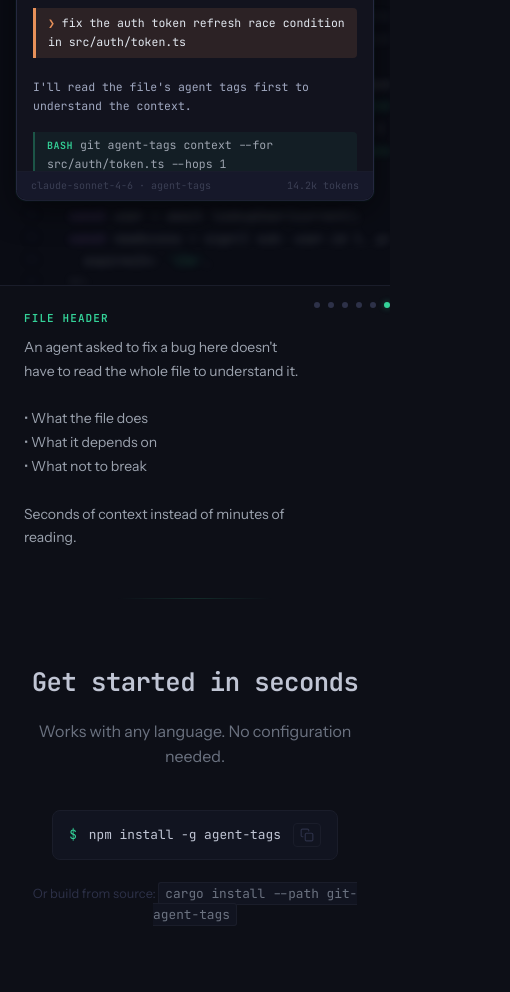
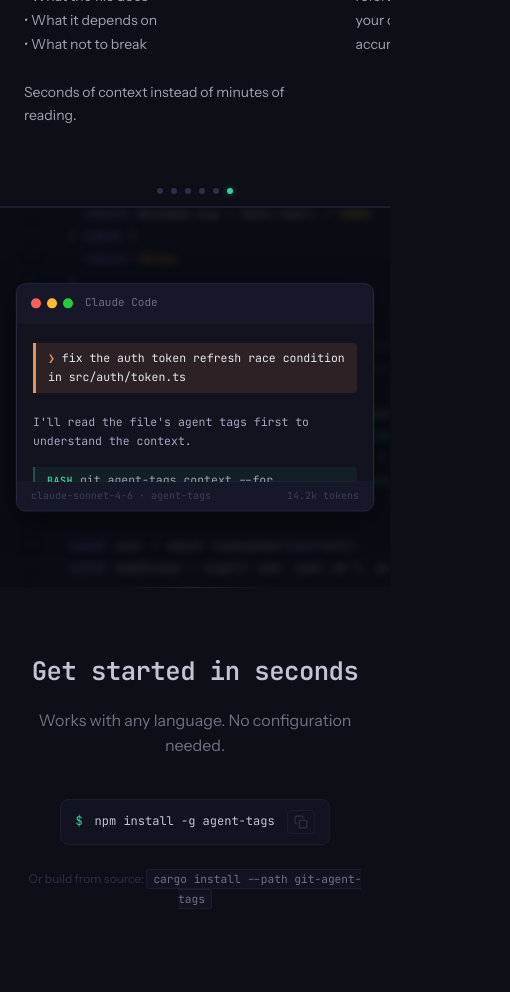
Before and after one commit to cabljac/agent-tags, an Astro site in the folder agent-tags-site/: page / in a window 390 px wide. Shown: the part 853-1845 px from the top of the page, 510 px wide, since content can reach past the window. Built offline with nearby package versions, Linux system fonts and the light colour scheme; Astro itself is replaced by a stand-in of ours.

Commit message:
fix: mobile responsive layout, scrollycode ordering, overflow fixes

```diff
--- a/agent-tags-site/src/pages/index.astro
+++ b/agent-tags-site/src/pages/index.astro
@@ -28,7 +28,7 @@
       color-scheme: dark;
     }
 
-    html { scroll-behavior: smooth; }
+    html { scroll-behavior: smooth; overflow-x: hidden; }
 
     body {
       background: var(--bg);
@@ -36,6 +36,7 @@
       font-family: var(--font);
       line-height: 1.6;
       -webkit-font-smoothing: antialiased;
+      overflow-x: hidden;
     }
 
     ::selection { background: rgba(52, 211, 153, 0.25); color: var(--text); }
@@ -335,6 +336,7 @@
       background: #111420; border: 1px solid var(--border); border-radius: 8px;
       padding: 14px 24px;
       font-family: var(--mono); font-size: 0.95rem; color: var(--text);
+      max-width: 100%; overflow-x: auto;
     }
     .install-cmd .dollar { color: var(--accent); user-select: none; }
     .copy-btn {
@@ -448,7 +450,7 @@
       .hero h1 { font-size: 2.5rem !important; }
       .hero p { font-size: 1rem; }
 
-      /* Scrollycode: swipe carousel on mobile */
+      /* Scrollycode: annotations top, dots middle, code bottom */
       .scrolly-outer { height: auto !important; }
       .scrolly-inner {
         position: relative; top: auto; height: auto;
@@ -456,31 +458,18 @@
       }
       .scrolly-inner::before { display: none; }
 
-      .code-panel {
-        flex: none; height: 50vh; order: 1;
-        border-left: none; border-bottom: 1px solid var(--border);
+      .step-display {
+        flex: none; order: 1;
+        padding: 0; min-height: auto;
+        display: flex; flex-direction: column;
       }
 
-      .step-display {
-        flex: none; order: 2;
-        padding: 0; min-height: auto;
-        overflow-x: auto; overflow-y: hidden;
-        scroll-snap-type: x mandatory;
-        -webkit-overflow-scrolling: touch;
-        display: flex; flex-direction: row;
-        scrollbar-width: none;
-      }
-      .step-display::-webkit-scrollbar { display: none; }
-
-      .step-content {
-        min-width: 100vw;
-        max-width: 100vw;
-        scroll-snap-align: center;
-        padding: 2rem 1.5rem;
-        flex-shrink: 0;
+      .code-panel {
+        flex: none; height: 45vh; order: 3;
+        border-left: none; border-top: 1px solid var(--border);
       }
 
-      /* On mobile, show all steps as swipeable cards instead of single display */
+      /* Swipeable step cards */
       .mobile-steps {
         display: flex;
         overflow-x: auto;
@@ -507,13 +496,30 @@
         white-space: pre-line;
       }
 
+      /* Dots between annotations and code */
       .step-dots {
-        position: static; justify-content: center;
-        padding: 1rem 0 2rem; display: flex;
+        position: static; order: 2;
+        display: flex; justify-content: center;
+        padding: 0.75rem 0;
+        border-bottom: 1px solid var(--border);
       }
 
       .features-grid { grid-template-columns: 1fr; }
-      .install-cmd { font-size: 0.8rem; padding: 12px 16px; }
+      .install { padding: 4rem 1.5rem; }
+      .install-cmd { font-size: 0.75rem; padding: 10px 14px; }
+      .install-alt { font-size: 0.75rem; }
+      .install-alt code { font-size: 0.7rem; }
+
+      .features { padding: 3rem 1rem; }
+      .feature-code { font-size: 0.65rem; }
+
+      .works-with { padding: 2rem 1rem; }
+      .agent-list { gap: 1.5rem; }
+
+      .cta { padding: 3rem 1.5rem; }
+      .cta h2 { font-size: 1.2rem; }
+
+      .footer-links { gap: 1rem; }
       .cta-actions { flex-direction: column; align-items: center; }
     }
 
@@ -993,7 +999,13 @@
         dot.className = 'step-dot' + (i === 0 ? ' active' : '');
         mobileDots.appendChild(dot);
       });
-      stepDisplay.appendChild(mobileDots);
+      // On mobile, move dots to scrolly-inner so order:2 works between steps and code
+      var scrollyInner = document.querySelector('.scrolly-inner');
+      if (scrollyInner) {
+        scrollyInner.appendChild(mobileDots);
+      } else {
+        stepDisplay.appendChild(mobileDots);
+      }
 
       // Observe swipe with IntersectionObserver
       var mobileCards = mobileSteps.querySelectorAll('.mobile-step');
```
